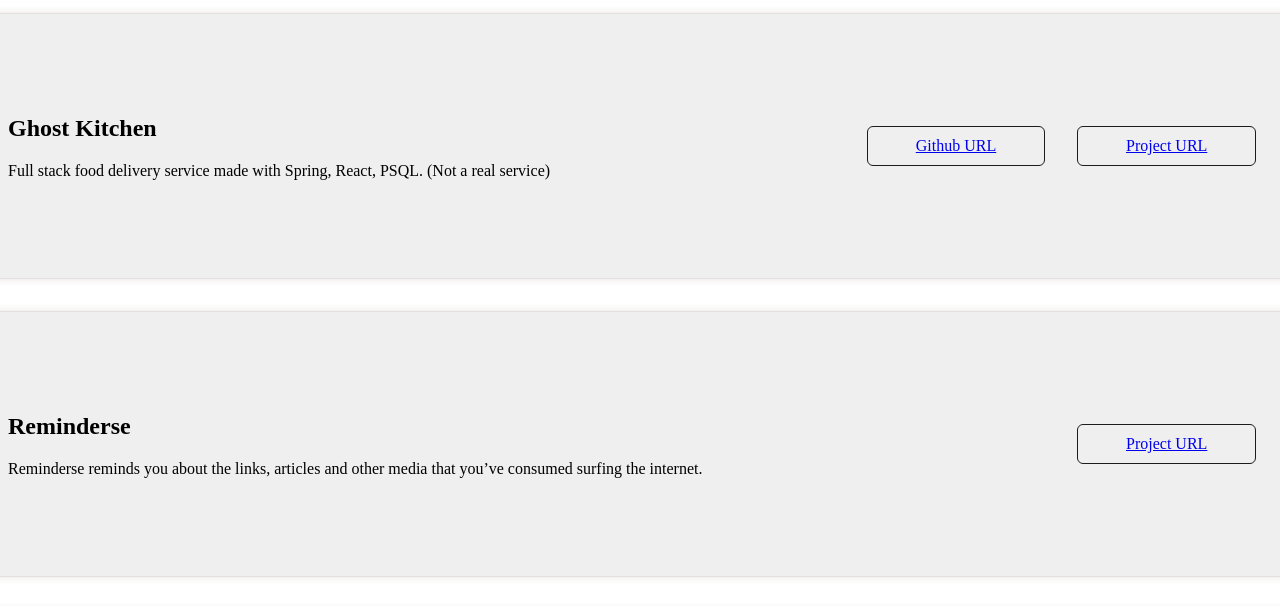
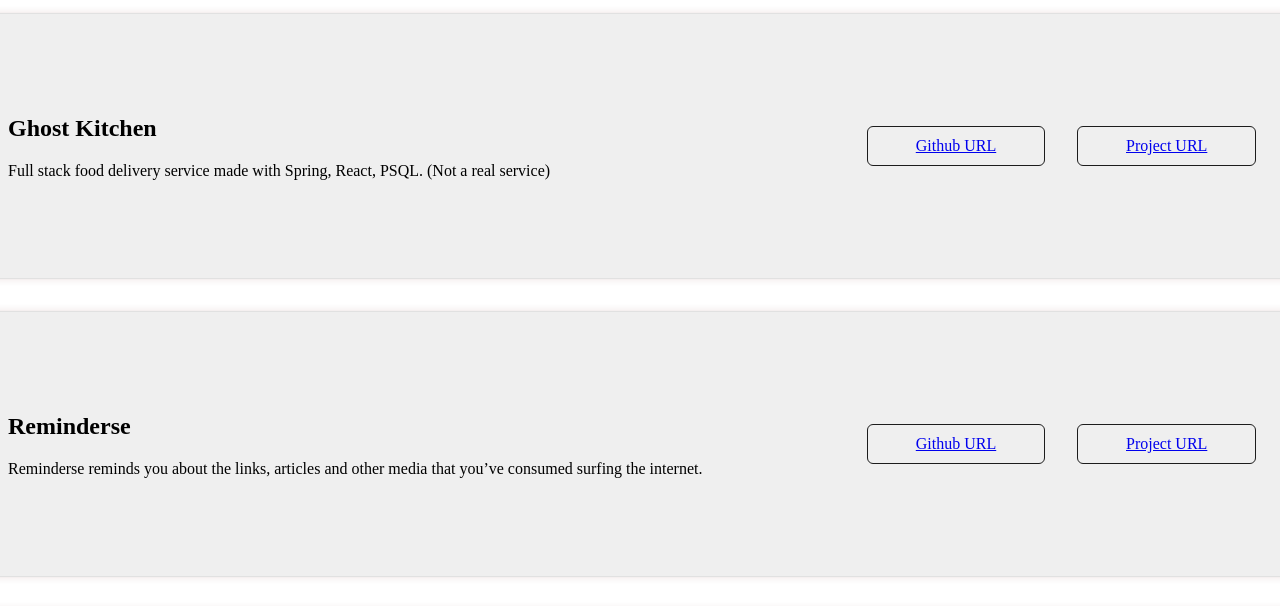
Before and after one commit to nimatullo/nimatullo.com, a Gatsby site: page /projects in a window 1280 px wide. Shown: the part 194-800 px from the top of the page. Built offline with nearby package versions, Linux system fonts and the light colour scheme; Gatsby itself is replaced by a stand-in of ours.

Commit message:
added github link for reminderse

```diff
--- a/src/pages/projects.jsx
+++ b/src/pages/projects.jsx
@@ -36,6 +36,7 @@ const Projects = () => {
               title: "Reminderse",
               description:
                 "Reminderse reminds you about the links, articles and other media that you’ve consumed surfing the internet.",
+              github: "https://github.com/nimatullo/Reminderse-API",
               link: "https://reminderse.com",
             }}
           />
```
